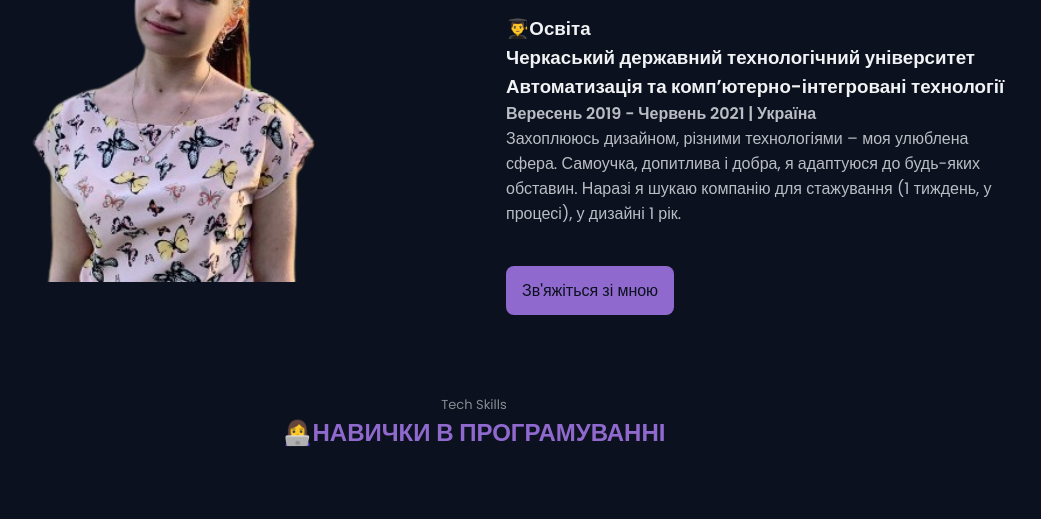
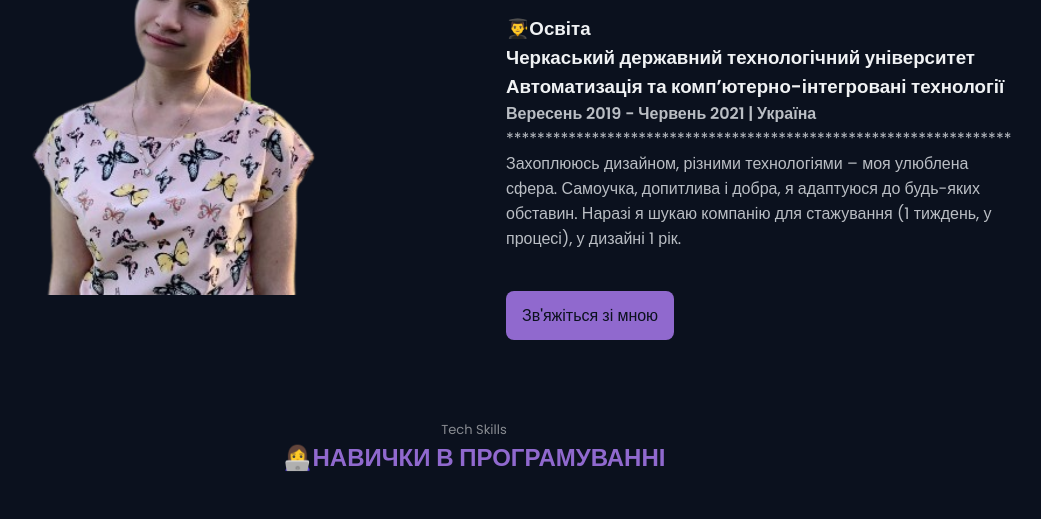
Before and after one commit to flame4ost/girlfriend-portfolio, a plain HTML site: page index.html in a window 1280 px wide. Shown: the part 1300-1819 px from the top of the page, without its empty margins (166-1207 px from the left). Drawn offline with nearby package versions, Linux system fonts and the light colour scheme.

Commit message:
Update index.html

```diff
--- a/index.html
+++ b/index.html
@@ -158,7 +158,7 @@
 								<h3 class="education-organization">Черкаський державний технологічний університет</h3>
 								<h3 class="education">Автоматизація та комп’ютерно-інтегровані технології</h3>
 								<h4 class="education-period">Вересень 2019 - Червень 2021 <span class="line">|</span>  Україна</h4>
-
+								<p>*****************************************************************</p>
 								</div>
 
 								<p class="about__description">
```
